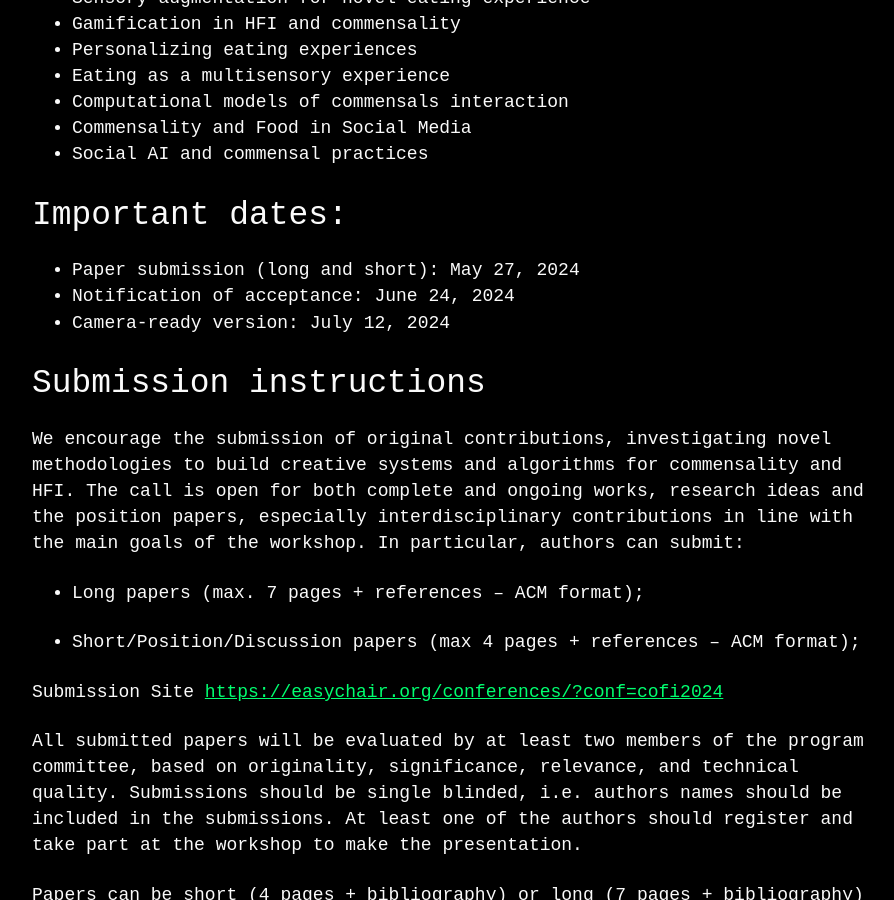
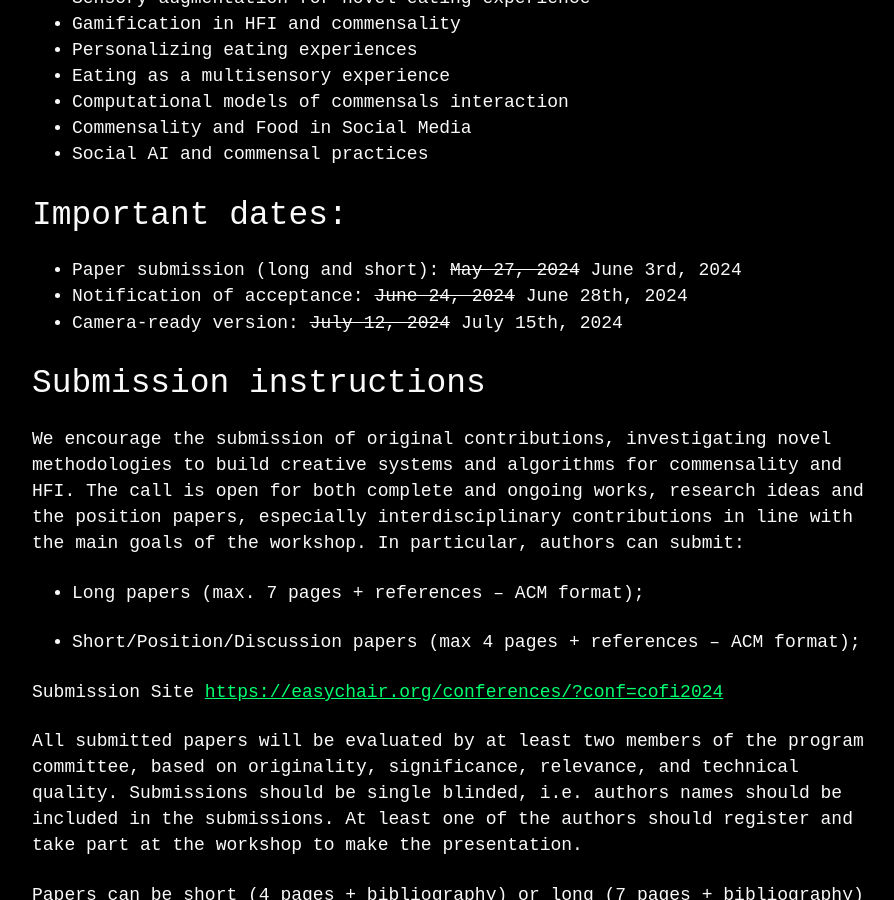
Before and after one commit to CoFI2024/CoFI2024.github.io, a Jekyll site: the page built from index.md, in a window 1280 px wide and 900 px high, scrolled down 1681 px. Shown: the whole window, without its empty margins (176-1070 px from the left). Built offline with Jekyll 4.4.1, drawn with Linux system fonts in a browser that asks for light colours; our own code applies the rules of GitHub Pages for plain Markdown files; a script that is not in the unit is left out; the repository's description, which GitHub fills in, is left out.

Commit message:
small changes

```diff
--- a/index.md
+++ b/index.md
@@ -41,9 +41,9 @@ This workshop aims to explore how interactive technology can enrich dining exper
 
 ## Important dates:
 
-- Paper submission (long and short): May 27, 2024
-- Notification of acceptance: June 24, 2024
-- Camera-ready version: July 12, 2024
+- Paper submission (long and short): ~~May 27, 2024~~ June 3rd, 2024
+- Notification of acceptance: ~~June 24, 2024~~ June 28th, 2024
+- Camera-ready version: ~~July 12, 2024~~ July 15th, 2024
 
 ## Submission instructions
 
```
